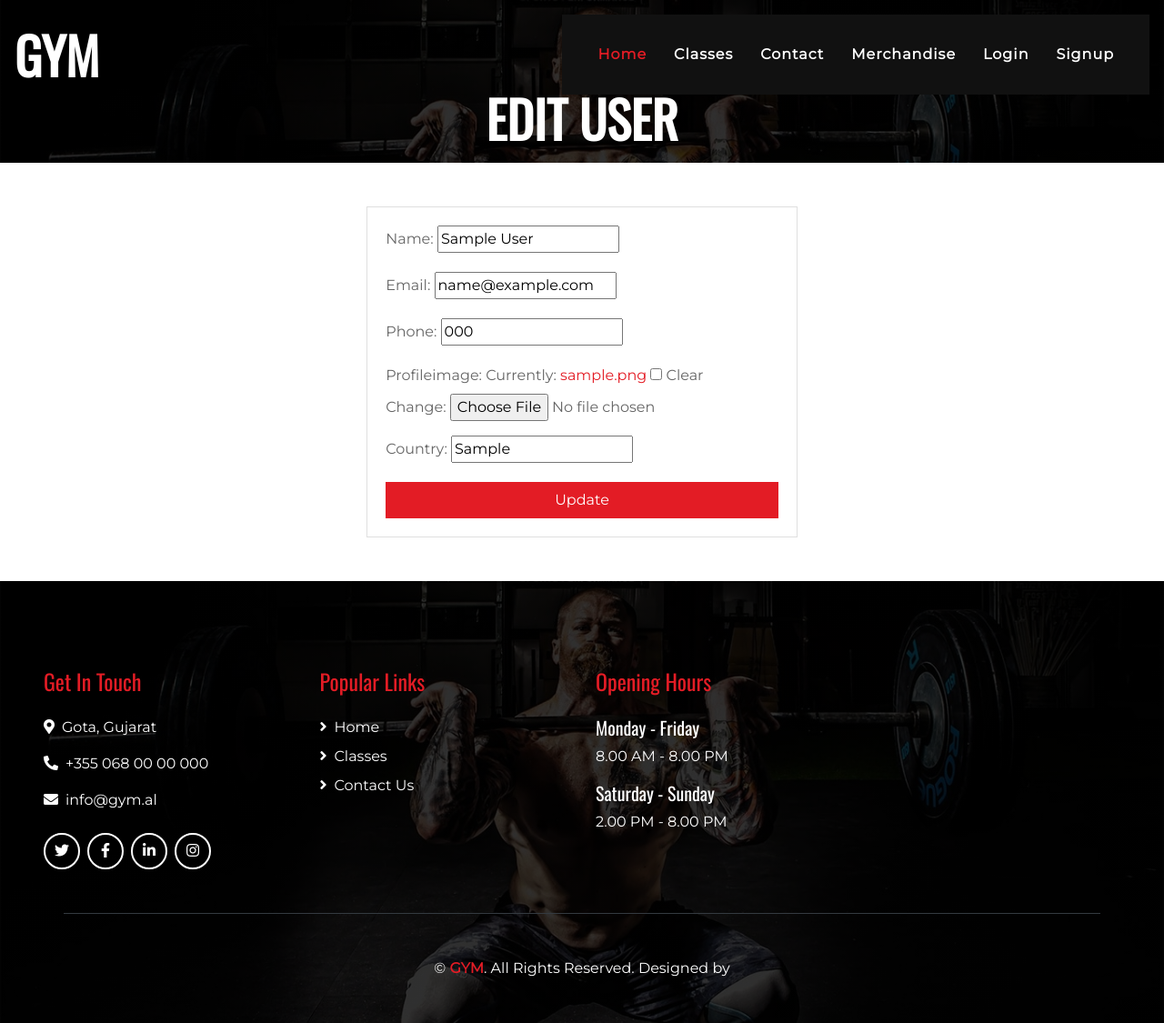
After one commit to dipika-nikam/gym, a Django app: page /update-user/1/ in a window 1280 px wide. The commit adds this page. Shown: the whole page at 91% size. Run offline with Django 4.2, Linux system fonts and the light colour scheme; tables that the repository leaves empty hold one stand-in row (values such as "Sample post"); some libraries are stand-ins or nearby versions.

Commit message:
update user

```diff
--- a/core/forms.py
+++ b/core/forms.py
@@ -24,3 +24,8 @@ class CustomUserForm(forms.ModelForm):
     class Meta:
         model = AddUsers
         fields = ['name', 'email', 'phone', 'profileimage', 'country']
+
+class UserUpdateForm(forms.ModelForm):
+    class Meta:
+        model = AddUsers
+        fields = ['name', 'email', 'phone', 'profileimage', 'country']
--- a/core/models.py
+++ b/core/models.py
@@ -137,9 +137,9 @@ class ClassSchedule(models.Model):
 class AddUsers(models.Model):
     name = models.CharField(max_length=100)
     email = models.EmailField(unique=True)
-    phone = models.CharField(max_length=10)
-    profileimage = models.ImageField(upload_to="profileimage")
-    country = models.CharField(max_length=50)
+    phone = models.CharField(max_length=10, blank = True, null = True)
+    profileimage = models.ImageField(upload_to="profileimage", blank = True, null = True)
+    country = models.CharField(max_length=50, blank = True, null = True)
 
     def __str__(self):
          return self.name
--- a/core/urls.py
+++ b/core/urls.py
@@ -11,8 +11,8 @@ urlpatterns = [
     path('payment/<str:choice>', views.payment, name="payment"),
     path("config/", views.stripe_config),
     path('create-checkout-session/<str:choice>', views.create_checkout_session),
-    path('success/<str:session_id>', views.success), # new
-    path('cancelled/', views.canceled), # new
+    path('success/<str:session_id>', views.success),
+    path('cancelled/', views.canceled),
     path('products/', views.products, name="products"),
     path('add_product/', views.add_product, name='add_product'),
     path('delete_product/<int:product_id>/', views.delete_product, name='delete_product'),
@@ -22,6 +22,7 @@ urlpatterns = [
     path('all-users/', views.users, name="all-users"),
     path('add-user/', views.add_user, name='add-user'),
     path('delete-user/<int:user_id>/', views.delete_user, name='delete-user'),
+    path('update-user/<int:user_id>/', views.update_user, name='update-user'),
     path('cart/', views.cart, name="cart"),
     path('add-to-cart/<int:choice>/', views.add_to_cart, name="add-to-cart"),
     path('order_checkout/<int:id>/', views.order_checkout, name="order_checkout"),
--- a/core/views.py
+++ b/core/views.py
@@ -1,7 +1,7 @@
 from django.shortcuts import render, get_object_or_404, HttpResponse, redirect
 from . models import Profile, Product, Order, OrderItem, ClassSchedule, AddUsers
 from django.contrib.auth.models import User
-from core.forms import ContactForm, ProfileForm, CustomUserForm
+from core.forms import ContactForm, ProfileForm, CustomUserForm, UserUpdateForm
 from django.contrib import messages
 from django.conf import settings
 from django.http.response import JsonResponse
@@ -302,6 +302,21 @@ def delete_user(request, user_id):
     user.delete()
     return redirect('all-users')
 
+def update_user(request, user_id):
+    user = get_object_or_404(AddUsers, id = user_id)
+    if request.method == 'POST':
+        form = UserUpdateForm(request.POST, request.FILES, instance = user)
+        if form.is_valid():
+            form.save()
+            return redirect('all-users')
+    else:
+        form = UserUpdateForm(instance = user)
+
+    context = {
+        'form' : form,
+    }
+    return render(request, 'update_user.html', context)
+
 
 def update_quantity(request, item_id, new_quantity):
     item = get_object_or_404(OrderItem, id=item_id)
--- /dev/null
+++ b/templates/update_user.html
@@ -0,0 +1,18 @@
+{% extends "base.html" %} {% block content %}
+<div class="container-fluid page-header mb-5">
+    <div class="d-flex flex-column align-items-center justify-content-center pt-0 pt-lg-5" style="min-height: 100px">
+        <h4 class="display-4 mb-3 mt-0 mt-lg-5 text-white text-uppercase font-weight-bold">Edit User</h4>
+    </div>
+</div>
+<div class="container d-flex justify-content-center align-items-center vh-50">
+    <div class="card">
+        <div class="card-body">
+            <!-- <h2 class="card-title text-center">Edit User</h2> -->
+            <form method="post" enctype="multipart/form-data">
+                {% csrf_token %} {{ form.as_p }}
+                <button type="submit" class="btn btn-primary btn-block">Update</button>
+            </form>
+        </div>
+    </div>
+</div>
+{% endblock %}
```
Also changed, not shown: templates/allusers.html (+6 -3 lines).
